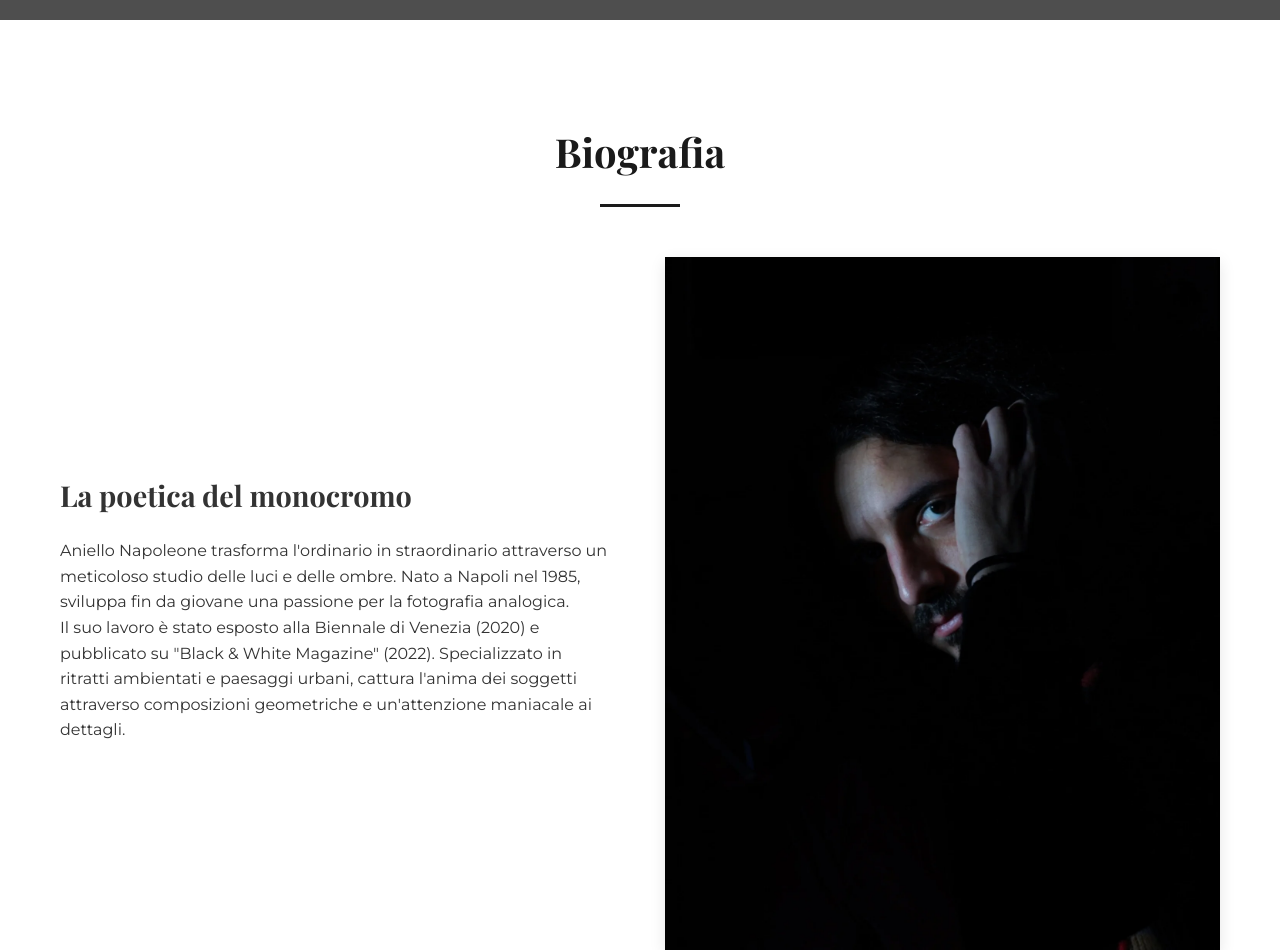
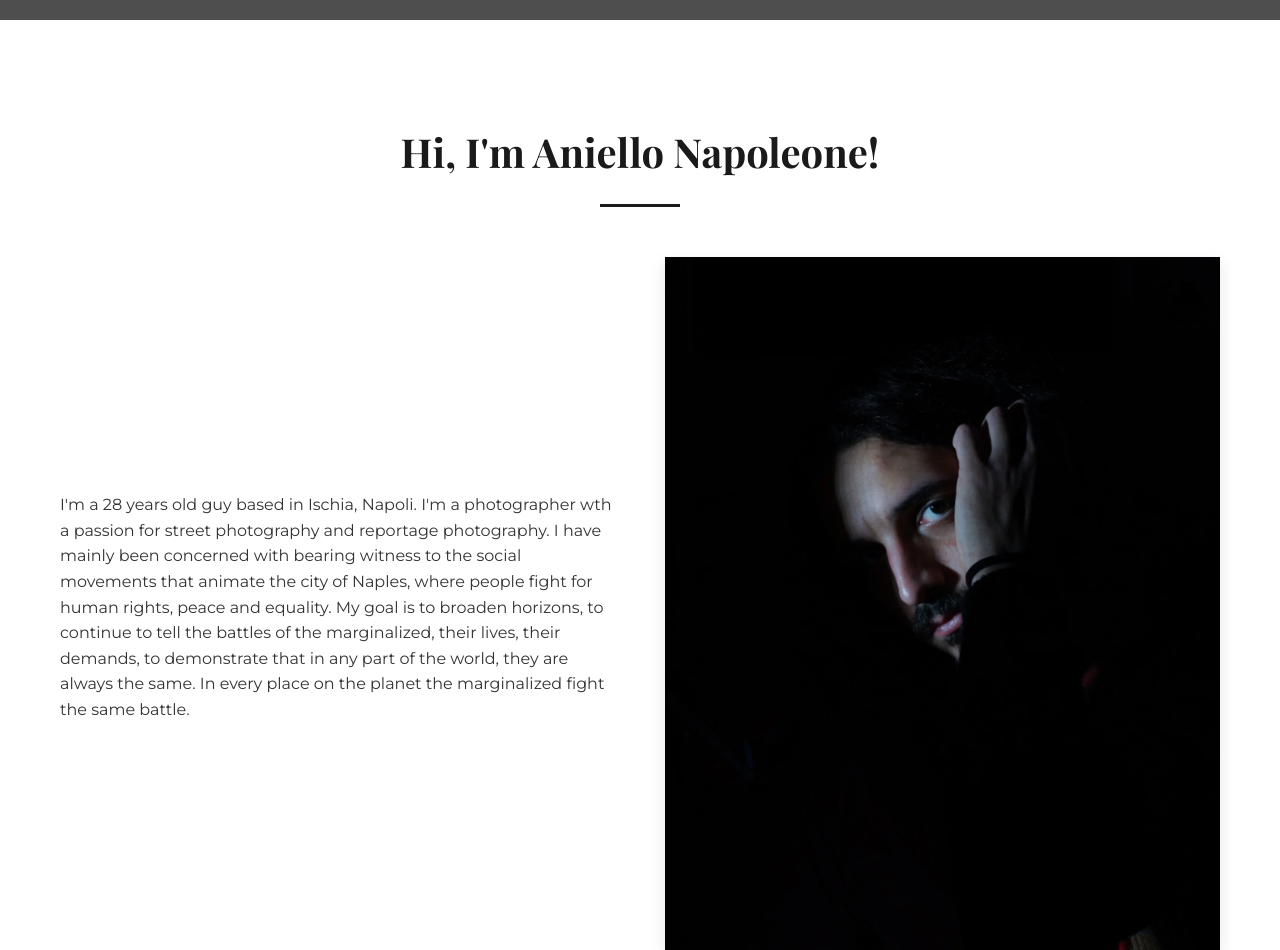
Before and after one commit to Paralizers/Aniello, a plain HTML site: page index.html in a window 1280 px wide. Shown: the part 780-1730 px from the top of the page. Drawn offline with nearby package versions, Linux system fonts and the light colour scheme; grey boxes are pictures that could not be loaded.

Commit message:
Fix home

```diff
--- a/index.html
+++ b/index.html
@@ -113,6 +113,7 @@
             font-size: 2.5rem;
             margin-bottom: 50px;
             color: #1A1A1A;
+            text-align:center;
             position: relative;
         }
         .section-title::after {
@@ -257,12 +258,12 @@
 
     <!-- ABOUT SECTION -->
     <section class="about" id="about">
-        <h2 class="section-title">Biografia</h2>
+        <h2 class="section-title">Hi, I'm Aniello Napoleone!</h2>
         <div class="about-content">
             <div class="about-text">
-                <h3>La poetica del monocromo</h3>
-                <p>Aniello Napoleone trasforma l'ordinario in straordinario attraverso un meticoloso studio delle luci e delle ombre. Nato a Napoli nel 1985, sviluppa fin da giovane una passione per la fotografia analogica.</p>
-                <p>Il suo lavoro è stato esposto alla Biennale di Venezia (2020) e pubblicato su "Black & White Magazine" (2022). Specializzato in ritratti ambientati e paesaggi urbani, cattura l'anima dei soggetti attraverso composizioni geometriche e un'attenzione maniacale ai dettagli.</p>
+                <p>
+                    I'm a 28 years old guy based in Ischia, Napoli. I'm a photographer wth a passion for street photography and reportage photography. I have mainly been concerned with bearing witness to the social movements that animate the city of Naples, where people fight for human rights, peace and equality. My goal is to broaden horizons, to continue to tell the battles of the marginalized, their lives, their demands, to demonstrate that in any part of the world, they are always the same. In every place on the planet the marginalized fight the same battle.
+                </p>
             </div>
             <div class="about-image">
                 <img src="img/img_profilo.webp" alt="Aniello Napoleone al lavoro">
@@ -323,6 +324,6 @@
     <!-- SCRIPTS -->
     <script src="https://code.jquery.com/jquery-3.6.0.min.js"></script>
     <script src="https://cdnjs.cloudflare.com/ajax/libs/fancybox/3.5.7/jquery.fancybox.min.js"></script>
-    <script src="https://kit.fontawesome.com/a076d05399.js" crossorigin="anonymous"></script>
+    <script src="https://cdnjs.cloudflare.com/ajax/libs/font-awesome/6.4.0/js/all.min.js" crossorigin="anonymous"></script>
 </body>
 </html>
```
